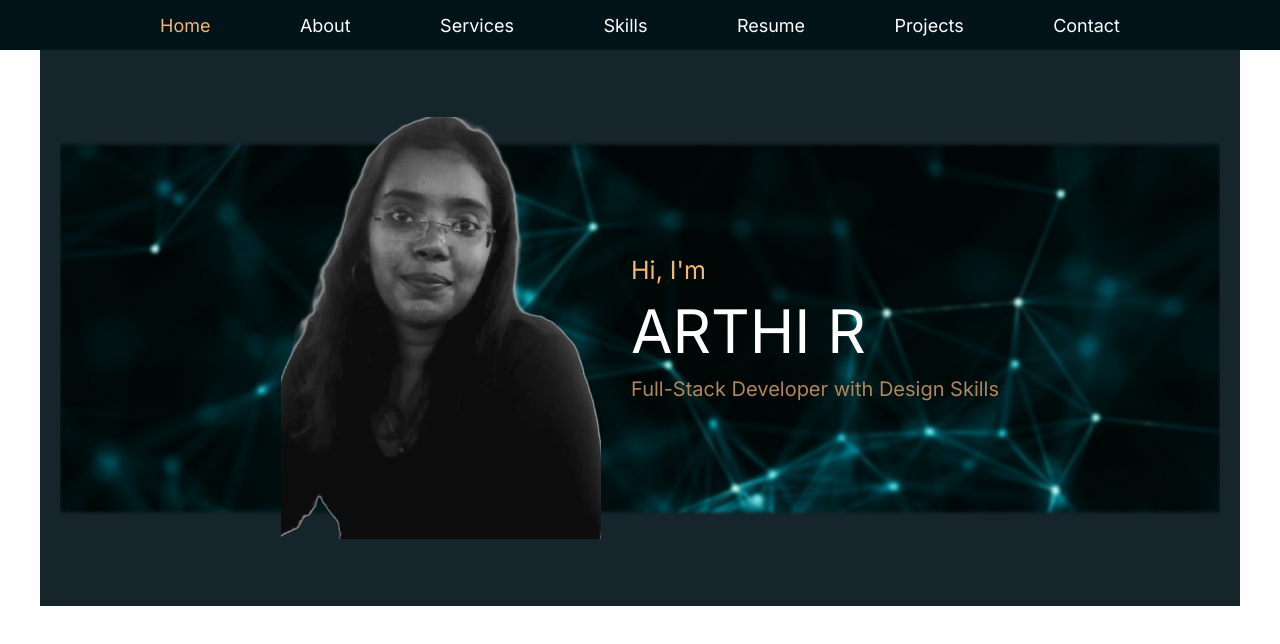
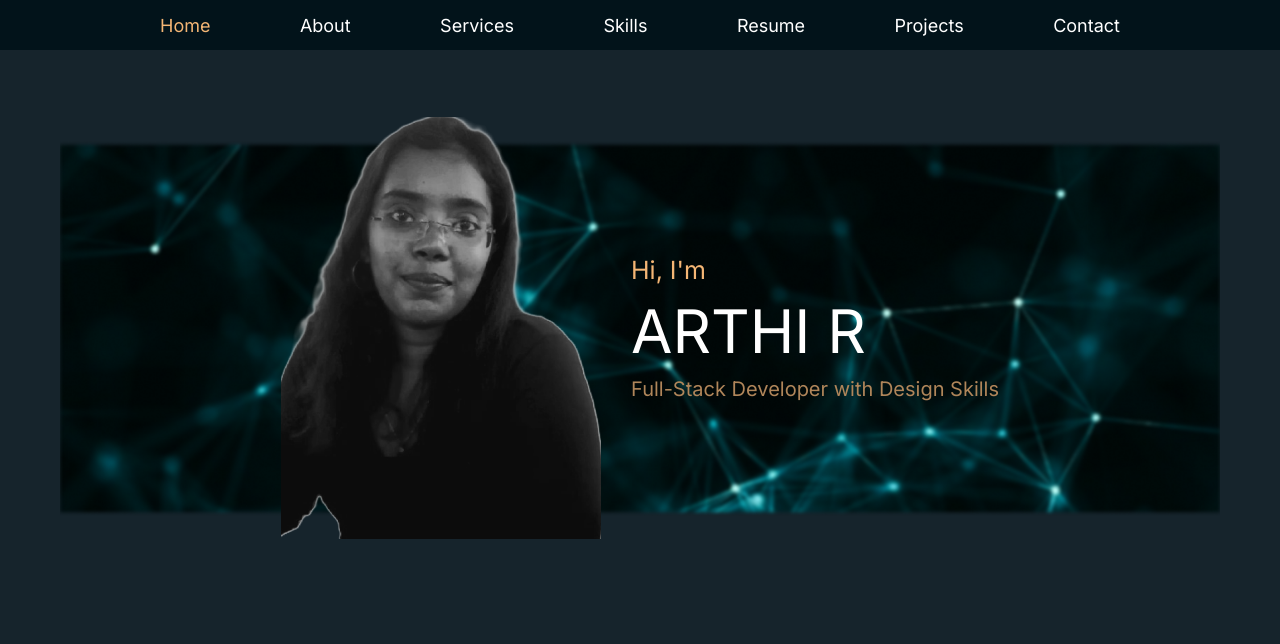
Before and after one commit to kutty023/MyPortfolio, a React (Vite) app in the folder portfolio/: page / in a window 1280 px wide. Shown: the top 644 px of the page. Built offline with nearby package versions, Linux system fonts and the light colour scheme.

Commit message:
working on styling

```diff
--- a/portfolio/src/Styles/Global.css
+++ b/portfolio/src/Styles/Global.css
@@ -18,7 +18,7 @@
 }
 
 body{
-    /* background: var(--background-color); */
+    background: var(--background-color);
     color: var(--text-color);
     font-family: var(--font-family);
 }
```
